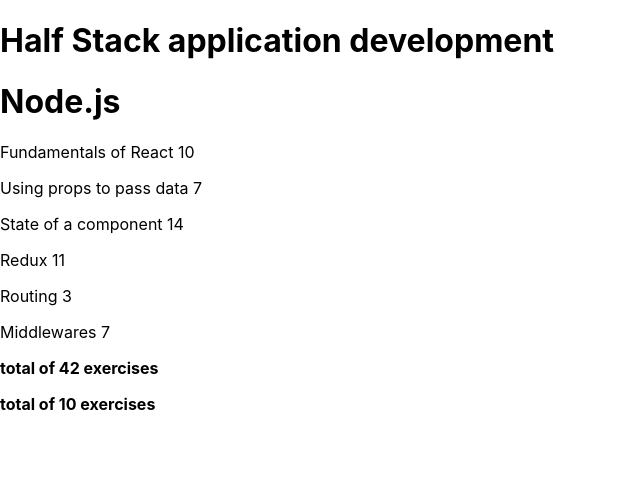
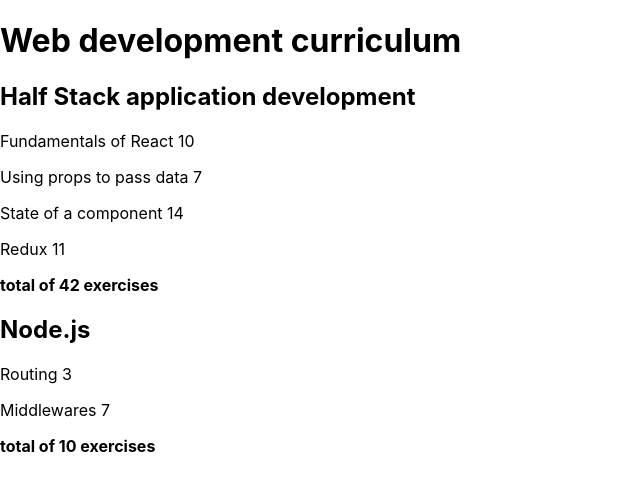
Before and after one commit to Niksutus/FullStackOpen2021, a JavaScript app in the folder osa2/kurssitiedot/: page / in a window 1280 px wide. Shown: the top 490 px of the page, without its empty margins (0-640 px from the left). Built offline with nearby package versions, Linux system fonts and the light colour scheme; the HTML template or start-up script is replaced by a standard one.

Commit message:
muutokset tehty tehtävän 2.4 mukaisesti

```diff
--- a/osa2/kurssitiedot/src/App.js
+++ b/osa2/kurssitiedot/src/App.js
@@ -1,27 +1,6 @@
 const Header = ({ course }) => {
-  console.log(course)
-  return <h1>{course.name}</h1>;
-};
 
-const Total = ({ course }) => {
-  const reducer = (accumulator, currentValue) => accumulator + currentValue;
-  const exericesArray = course.parts.map((part) => part.exercises);
-  console.log(exericesArray);
-  const sum = exericesArray.reduce(reducer);
-
-  return (
-    <p>
-      <b>total of {sum} exercises</b>
-    </p>
-  );
-};
-
-const Part = ({ part }) => {
-  return (
-    <p>
-      {part.name} {part.exercises}
-    </p>
-  );
+  return <h2>{course.name}</h2>;
 };
 
 const Content = ({ course }) => {
@@ -34,19 +13,36 @@
   );
 };
 
-const Course = ({ courses }) => {
+const Part = ({ part }) => {
+  return (
+    <p>
+      {part.name} {part.exercises}
+    </p>
+  );
+};
+
+const Total = ({ course }) => {
+  const reducer = (accumulator, currentValue) => accumulator + currentValue;
+  const exericesArray = course.parts.map((part) => part.exercises);
+  const sum = exericesArray.reduce(reducer);
+
+  return (
+    <p>
+      <b>total of {sum} exercises</b>
+    </p>
+  );
+};
+
+
+const Course = ({ course }) => {
 
   return (
     <>
-      {courses.map((course) => (
-        <Header key={course.id} course={course}/>
-      ))}
-      {courses.map((course) => (
-        <Content key={course.id} course={course}/>
-      ))}
-      {courses.map((course) => (
-        <Total key={course.id} course={course}/>
-      ))}
+        <Header course={course}/>
+
+        <Content course={course}/>
+
+        <Total course={course}/>
     </>
   );
 };
@@ -99,7 +95,10 @@
 
   return (
     <div>
-      <Course courses={courses} />
+      <h1>Web development curriculum</h1>
+      {courses.map((course) => {
+        return <Course key={course.id} course={course}/>
+      })}
     </div>
   );
 };
```
Also changed, not shown: 1 other file (tests, documents, lock files or other folders).
